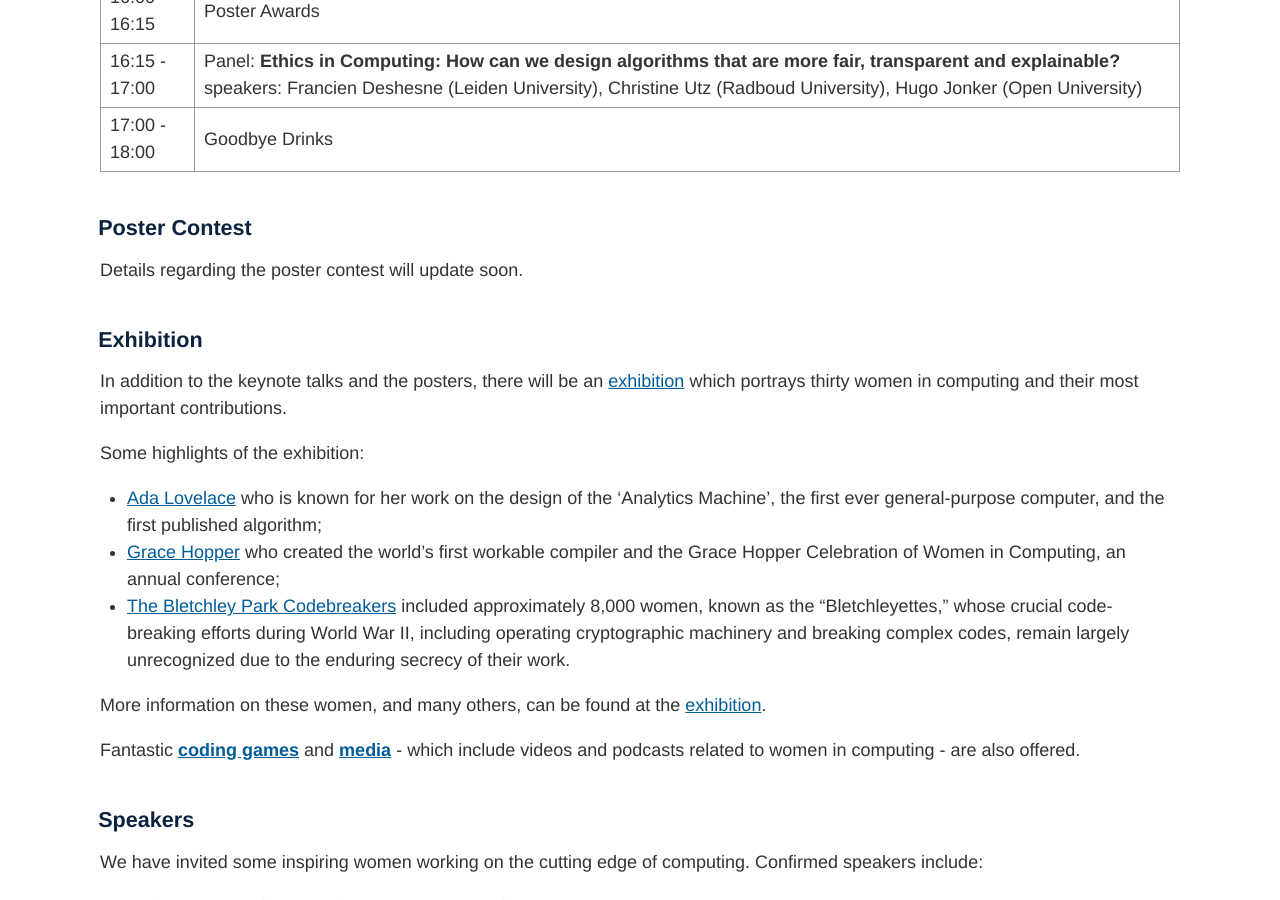
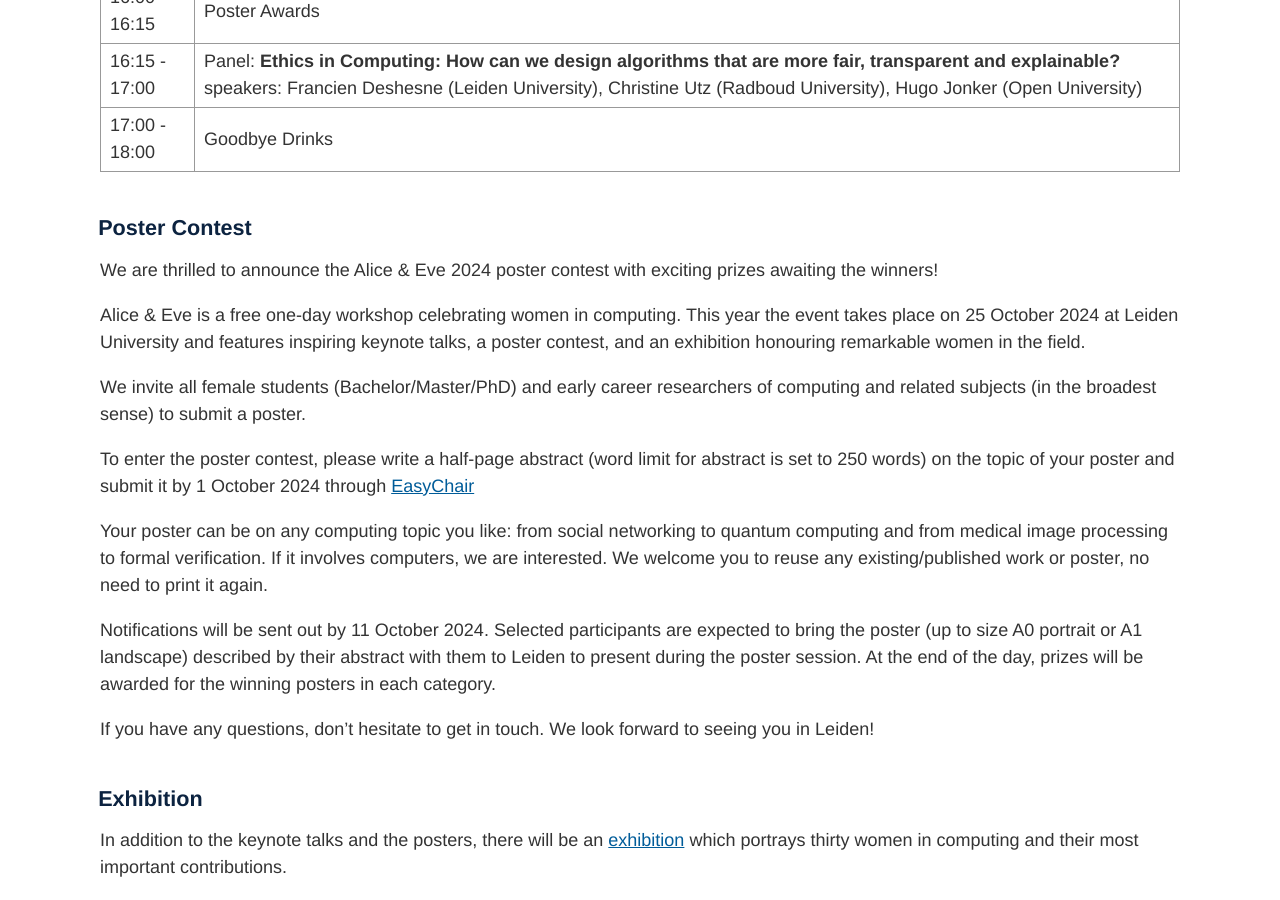
Before and after one commit to alice-and-eve/2024, a Jekyll site: the page built from index.md, in a window 1280 px wide and 900 px high, scrolled down 2000 px. Built offline with Jekyll 4.4.1, drawn with Linux system fonts in a browser that asks for light colours; some of the changed text lies outside the part shown.

Commit message:
Update index.md
Update poster contest

```diff
--- a/index.md
+++ b/index.md
@@ -39,7 +39,7 @@ The registration is free and includes coffee breaks, lunch and drinks. We welcom
 
 | Time |  |
 |---|---|
-| 09.30 - 10.00  | Welcome coffee |
+| 09:30 - 10:00  | Welcome coffee |
 | 10:00 - 10:10  | Opening |
 | 10:10 - 10:40  | Talk: **Suzan Verberne** (Leiden University) - The role of truth in Large Language Models |
 | 10:40 - 11:10  | Talk: **Anna Sperotto** (University of Twente) - Title |
@@ -55,29 +55,21 @@ The registration is free and includes coffee breaks, lunch and drinks. We welcom
 | 16:15 - 17:00  | Panel: **Ethics in Computing: How can we design algorithms that are more fair, transparent and explainable?** speakers: Francien Deshesne (Leiden University), Christine Utz (Radboud University), Hugo Jonker (Open University) |
 | 17:00 - 18:00  | Goodbye Drinks |
 
-<!--
-| Time |  |
-|---|---|
-| 09.30 - 09.50  | Registration & welcome coffee (L3.36)|
-| 09.50 - 10.00  | Opening (L1.02, for all talks)|
-| 10.00 - 10.30  | Talk: **Ana Oprescu** - Trilemmas in Software Systems and Education |
-| 10.30 - 11.00  | Talk: **Marcela Tuler de Oliveira** - Distributed Access Control: Bridging Trustworthiness and Transparency in Cross-Organizational Data Sharing |
-| 11.00 - 11.30  | Coffee Break (L3.36) |
-| 11.30 - 12.00  | Talk: **Carla Groenland** - Why combinatorics is useful for (theoretical) computer science  |
-| 12.00 - 12.30  | Talk: **Lynda Hardman** - Exploring Relations in Neuroscience Literature using Augmented Reality |
-| 12.30 - 14.00  | Lunch + Poster session + Exhibition  (L3.36) |
-| 14.00 - 14.30  | Sponsor Lightning Talks (L1.02, for all talks)|
-| 14.30 - 15.00  | Talk: **Marieke van Erp** - Mixing AI and humanities for smell history and heritage: the story of Odeuropa  |
-| 15.00 - 15.30  | Talk: **Rianne van den Berg** - AI for the natural sciences|
-| 15.30 - 16.00  | Coffee Break (L3.36) |
-| 16.00 - 16.50  | Panel: **Closing the Gap: Addressing the Digital Divide through Accessible Technology** (speakers: Emma Beauxis-Aussalet, Hinda Haned, Iffat Rose Gill; moderator: Paola Grosso)
-| 16.50 - 17.00  | Poster Prizes + closing |
-| 17.00 - 18.00  | Drinks and socials (L3.36) |
--->
-
 ## Poster Contest
 
-Details regarding the poster contest will update soon.
+We are thrilled to announce the Alice & Eve 2024 poster contest with exciting prizes awaiting the winners!
+
+Alice & Eve is a free one-day workshop celebrating women in computing. This year the event takes place on 25 October 2024 at Leiden University and features inspiring keynote talks, a poster contest, and an exhibition honouring remarkable women in the field.
+
+We invite all female students (Bachelor/Master/PhD) and early career researchers of computing and related subjects (in the broadest sense) to submit a poster.
+
+To enter the poster contest, please write a half-page abstract (word limit for abstract is set to 250 words) on the topic of your poster and submit it by 1 October 2024 through [EasyChair](https://easychair.org/conferences/?conf=aliceeve2024)
+
+Your poster can be on any computing topic you like: from social networking to quantum computing and from medical image processing to formal verification. If it involves computers, we are interested. We welcome you to reuse any existing/published work or poster, no need to print it again.
+
+Notifications will be sent out by 11 October 2024. Selected participants are expected to bring the poster (up to size A0 portrait or A1 landscape) described by their abstract with them to Leiden to present during the poster session. At the end of the day, prizes will be awarded for the winning posters in each category.
+
+If you have any questions, don't hesitate to get in touch. We look forward to seeing you in Leiden!
 
 
 ## Exhibition
```
